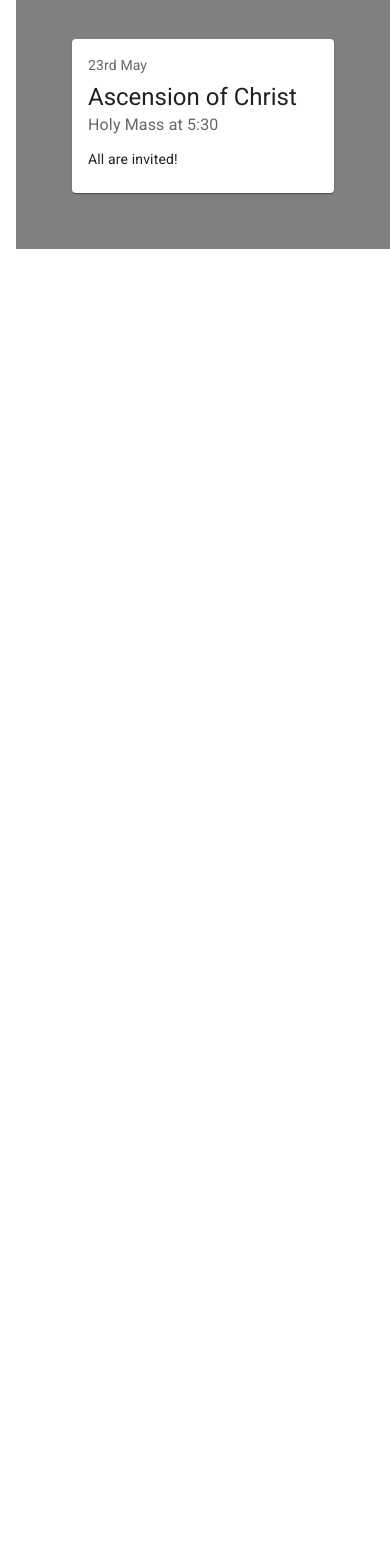
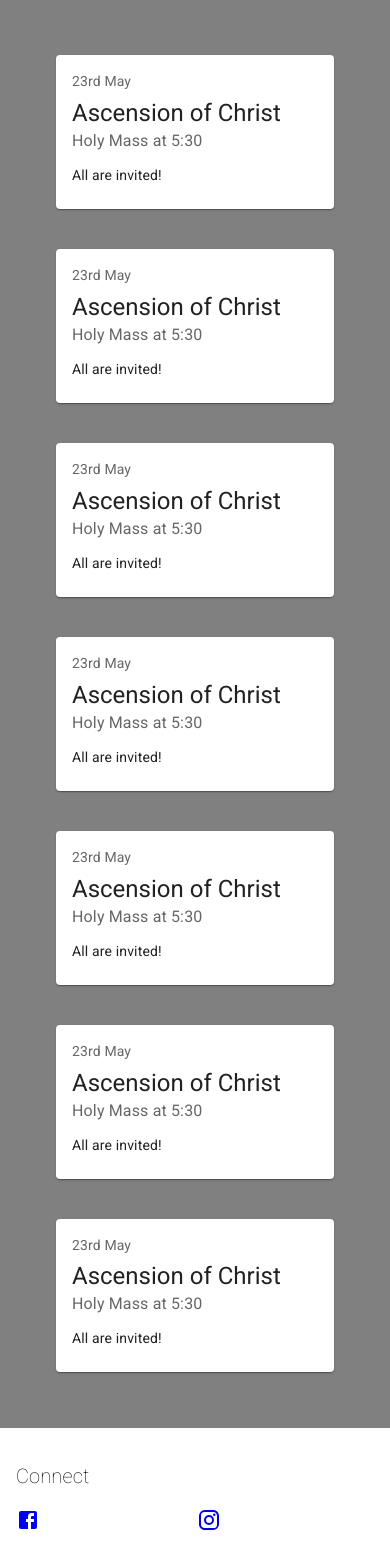
Before and after one commit to jobinbasani/user-manager, a React (Create React App) app in the folder ui/user-manager/: page / in a window 390 px wide. Shown: the part 73-1641 px from the top of the page. Before the commit the page ends 844 px from the top, so only its background shows below. Built offline with nearby package versions, Linux system fonts and the light colour scheme.

Commit message:
Update layout

```diff
--- a/ui/user-manager/src/App.tsx
+++ b/ui/user-manager/src/App.tsx
@@ -17,7 +17,7 @@ function App() {
     </div> */
     <Box>
       <Navbar />
-      <Stack direction="row" spacing={2} justifyContent="space-between">
+      <Stack direction={{ xs: 'column', md: 'row' }} spacing={2} justifyContent="space-between">
         <Sidebar />
         <Feed />
         <Rightbar />
--- a/ui/user-manager/src/components/contact/ContactCard.tsx
+++ b/ui/user-manager/src/components/contact/ContactCard.tsx
@@ -11,7 +11,9 @@ export default function ContactCard() {
       <ImageList>
         {ContactInfoItems.map((contact) => (
           <ImageListItem key={contact.key}>
-            <contact.Image />
+            <a href={contact.link} target="_blank" rel="noreferrer">
+              <contact.Image />
+            </a>
           </ImageListItem>
         ))}
       </ImageList>
--- /dev/null
+++ b/ui/user-manager/src/components/feed/FeedEntry.tsx
@@ -0,0 +1,24 @@
+import CardContent from '@mui/material/CardContent';
+import Typography from '@mui/material/Typography';
+import Card from '@mui/material/Card';
+
+export default function FeedEntry() {
+  return (
+    <Card sx={{ margin: 5 }}>
+      <CardContent>
+        <Typography sx={{ fontSize: 14 }} color="text.secondary" gutterBottom>
+          23rd May
+        </Typography>
+        <Typography variant="h5" component="div">
+          Ascension of Christ
+        </Typography>
+        <Typography sx={{ mb: 1.5 }} color="text.secondary">
+          Holy Mass at 5:30
+        </Typography>
+        <Typography variant="body2">
+          All are invited!
+        </Typography>
+      </CardContent>
+    </Card>
+  );
+}
--- a/ui/user-manager/src/components/layout/Feed.tsx
+++ b/ui/user-manager/src/components/layout/Feed.tsx
@@ -1,27 +1,16 @@
 import { Box } from '@mui/material';
-import CardContent from '@mui/material/CardContent';
-import Typography from '@mui/material/Typography';
-import Card from '@mui/material/Card';
+import FeedEntry from '../feed/FeedEntry';
 
 export default function Feed() {
   return (
     <Box bgcolor="grey" flex={4} p={2}>
-      <Card sx={{ margin: 5 }}>
-        <CardContent>
-          <Typography sx={{ fontSize: 14 }} color="text.secondary" gutterBottom>
-            23rd May
-          </Typography>
-          <Typography variant="h5" component="div">
-            Ascension of Christ
-          </Typography>
-          <Typography sx={{ mb: 1.5 }} color="text.secondary">
-            Holy Mass at 5:30
-          </Typography>
-          <Typography variant="body2">
-            All are invited!
-          </Typography>
-        </CardContent>
-      </Card>
+      <FeedEntry />
+      <FeedEntry />
+      <FeedEntry />
+      <FeedEntry />
+      <FeedEntry />
+      <FeedEntry />
+      <FeedEntry />
     </Box>
   );
 }
--- a/ui/user-manager/src/components/layout/Rightbar.tsx
+++ b/ui/user-manager/src/components/layout/Rightbar.tsx
@@ -1,12 +1,19 @@
-import { Box } from '@mui/material';
+import { Box, styled } from '@mui/material';
 import ContactCard from '../contact/ContactCard';
+
+const RightbarBox = styled(Box)(({ theme }) => ({
+  position: 'static',
+  [theme.breakpoints.up('sm')]: {
+    position: 'fixed',
+  },
+}));
 
 export default function Rightbar() {
   return (
-    <Box flex={2} p={2} sx={{ display: { xs: 'none', sm: 'block' } }}>
-      <Box position="fixed">
+    <Box flex={2} p={2}>
+      <RightbarBox>
         <ContactCard />
-      </Box>
+      </RightbarBox>
     </Box>
   );
 }
```
